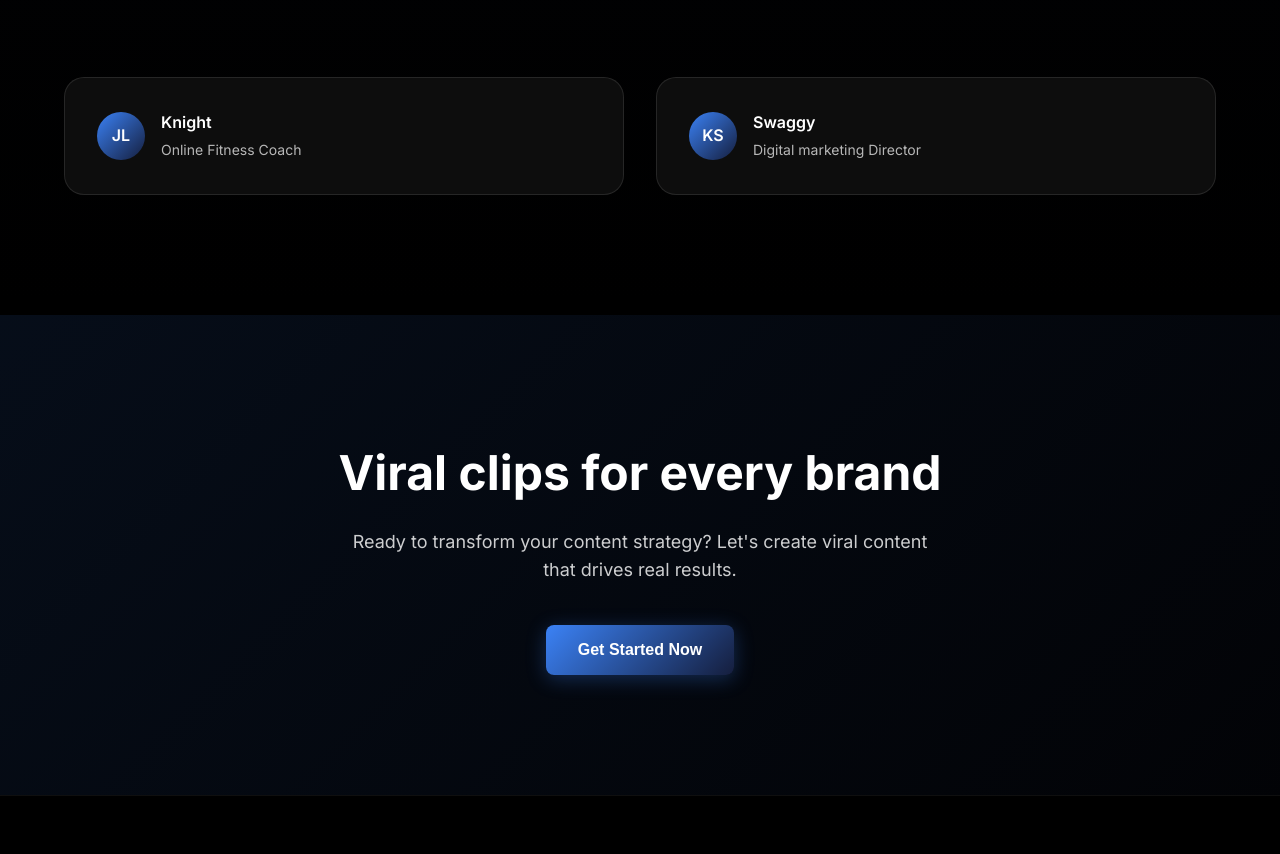
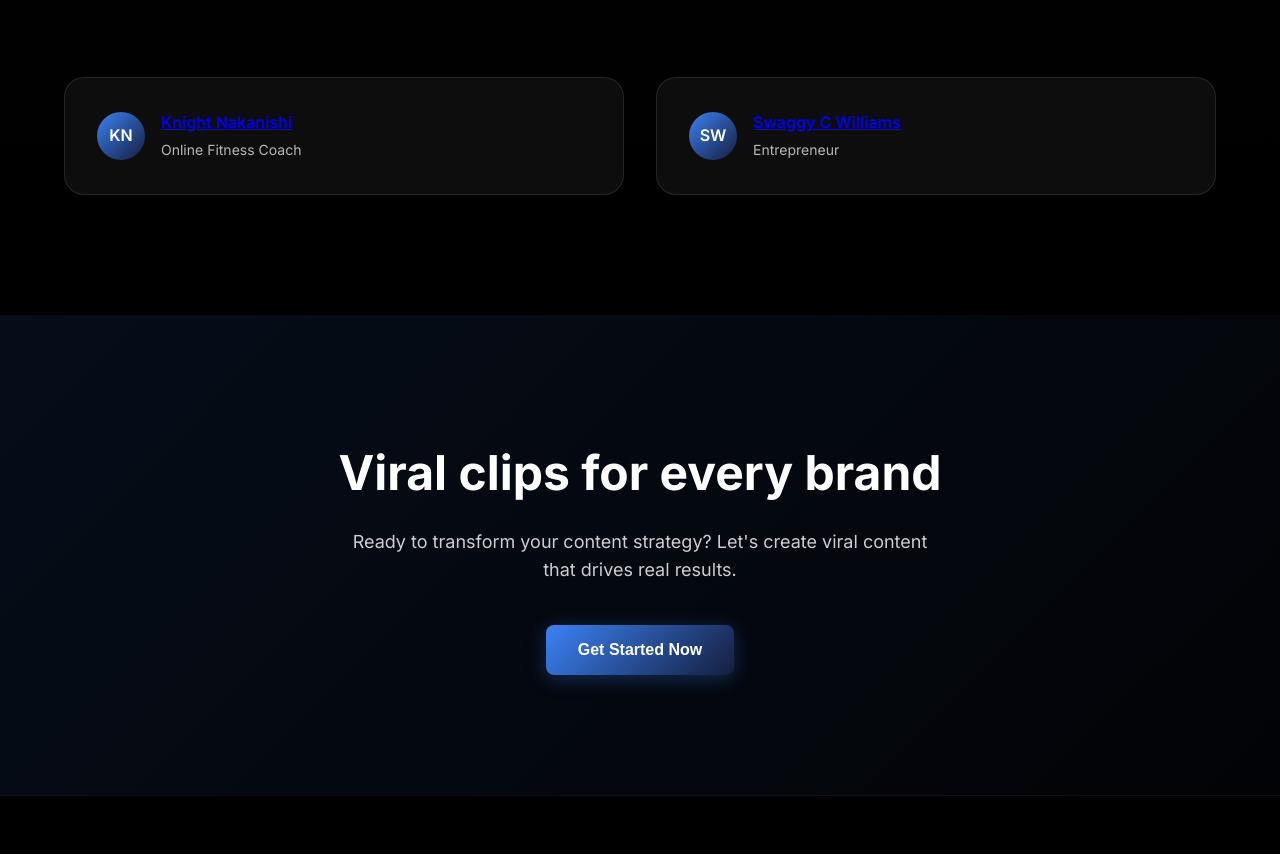
Before and after one commit to Namanpratapp/Dropix, a plain HTML site: page index.html in a window 1280 px wide. Shown: the part 4930-5784 px from the top of the page. Drawn offline with Linux system fonts and the light colour scheme.

Commit message:
Update testimonials with new author names and links

```diff
--- a/index.html
+++ b/index.html
@@ -351,9 +351,9 @@ document.addEventListener("DOMContentLoaded", () => {
                 <div class="testimonial-card">
 
                     <div class="testimonial-card__author">
-                        <div class="testimonial-card__avatar">JL</div>
+                        <div class="testimonial-card__avatar">KN</div>
                         <div class="testimonial-card__info">
-                            <h4 class="testimonial-card__name">Knight</h4>
+                            <h4 class="testimonial-card__name"><a href="https://www.instagram.com/knightnakanishi?utm_source=ig_web_button_share_sheet&igsh=ZDNlZDc0MzIxNw==">Knight Nakanishi</h4></a>
                             <p class="testimonial-card__role">Online Fitness Coach</p>
                         </div>
                     </div>
@@ -361,10 +361,10 @@ document.addEventListener("DOMContentLoaded", () => {
                 <div class="testimonial-card">
 
                     <div class="testimonial-card__author">
-                        <div class="testimonial-card__avatar">KS</div>
+                        <div class="testimonial-card__avatar">SW</div>
                         <div class="testimonial-card__info">
-                            <h4 class="testimonial-card__name">Swaggy</h4>
-                            <p class="testimonial-card__role">Digital marketing Director</p>
+                            <h4 class="testimonial-card__name"> <a href="https://www.instagram.com/swaggyctv?utm_source=ig_web_button_share_sheet&igsh=ZDNlZDc0MzIxNw=="> Swaggy C Williams</h4></a>
+                            <p class="testimonial-card__role">Entrepreneur</p>
                         </div>
                     </div>
                 </div>
```
